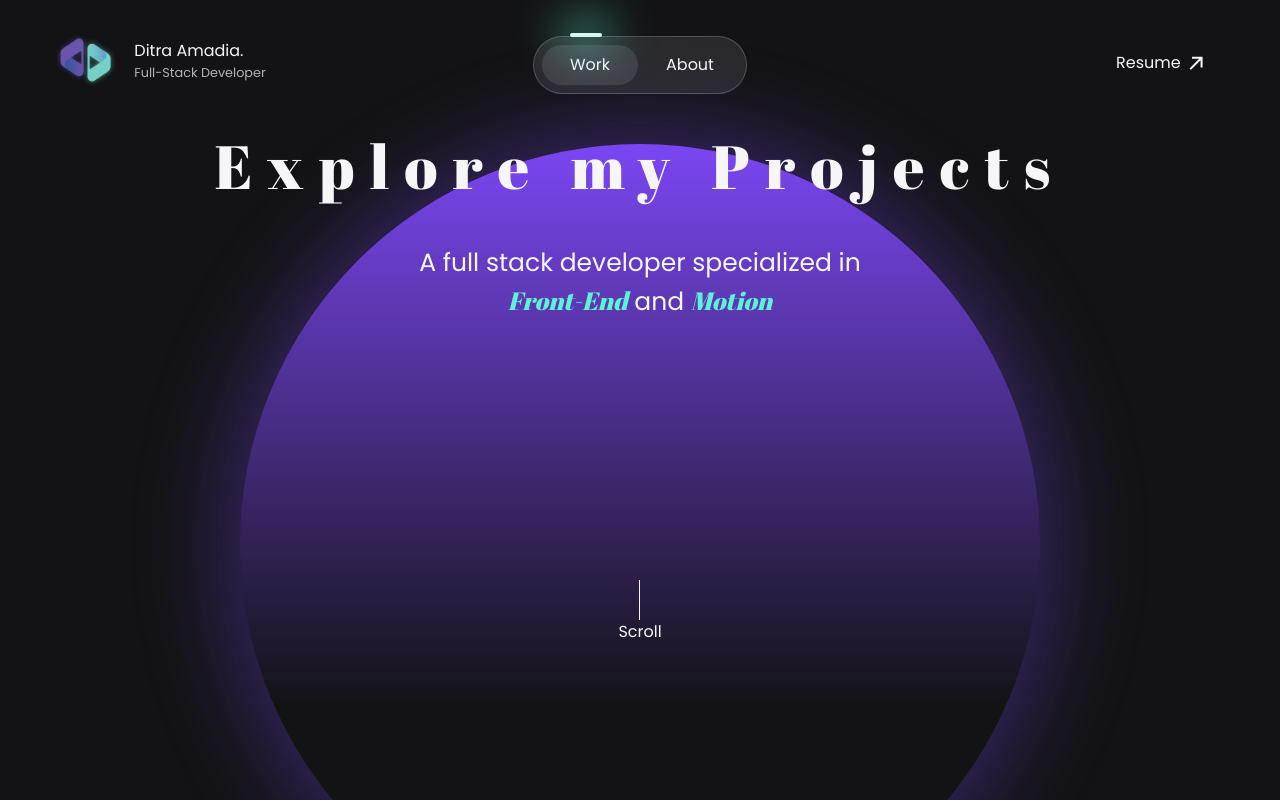
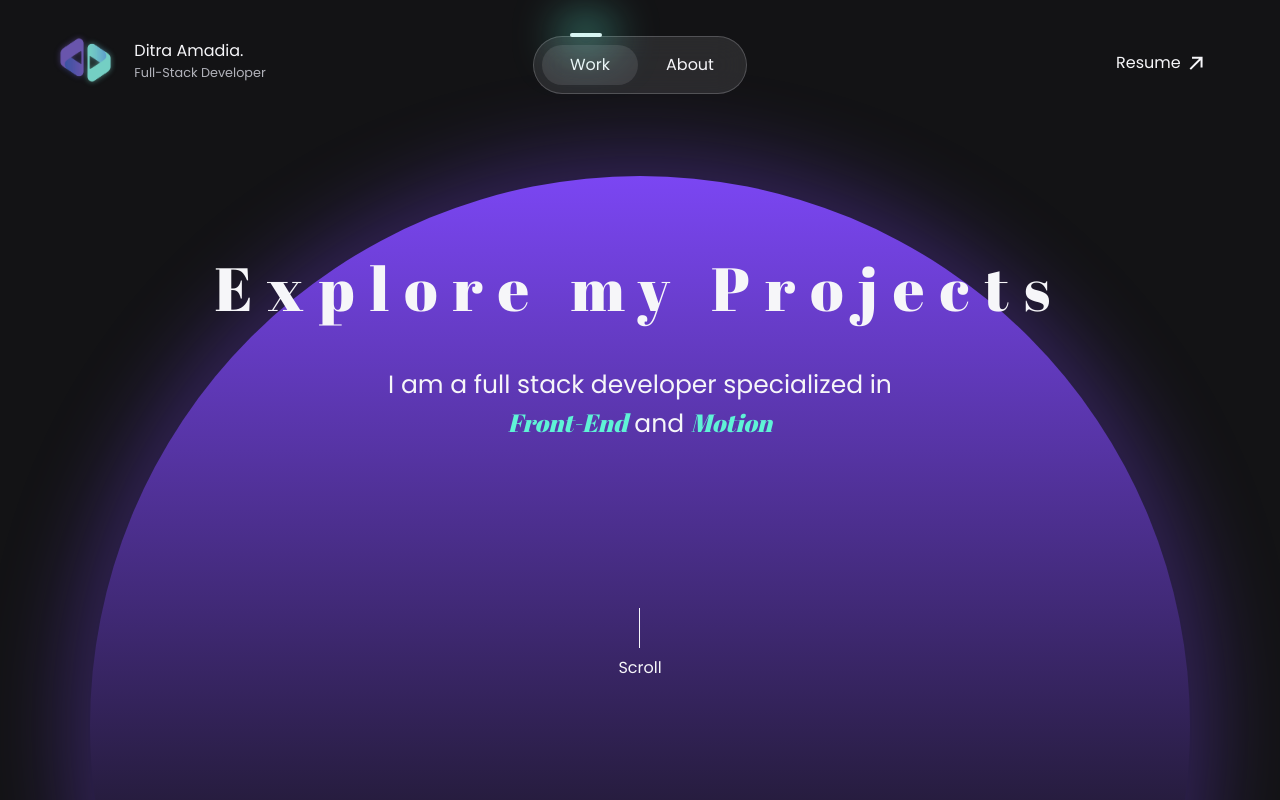
Before and after one commit to ditramadia/portdia, a Next.js app: page / in a window 1280 px wide. Shown: the top 800 px of the page. Built offline with nearby package versions, Linux system fonts and the light colour scheme.

Commit message:
feat: add project hero layout for desktop

```diff
--- a/src/app/page.tsx
+++ b/src/app/page.tsx
@@ -6,26 +6,24 @@ export default function Home() {
   return (
     <>
       <main>
-
-
         <div className="relative">
-          <div className="w-11/12 max-h-[700px] h-screen mx-auto pt-32 pb-14 flex flex-col justify-between">
-            <div>
+          <div className="relative w-11/12 max-h-[700px] h-screen mx-auto pt-32 pb-14 flex flex-col justify-center">
+            <div className="mb-20">
               <h1 className="heading-1 text-center tracking-[0.25em] leading-tight text-on-surface">Explore my Projects</h1>
               <h5 className="mt-10 display-5 text-center text-on-surface">
-                A full stack developer specialized in <br />
+                I am a full stack developer specialized in <br />
                 <span className="text-tertiary abril-fatface italic">Front-End</span> and <span className="text-tertiary abril-fatface italic">Motion</span>
               </h5>
             </div>
 
-            <div className="flex flex-col items-center">
+            <div className="absolute bottom-5 inset-x-0 flex flex-col items-center md:gap-2">
               <div className="h-10 w-[1px] bg-on-surface" />
               <p className="body text-on-surface">Scroll</p>
             </div>
           </div>
 
-          <div className="absolute top-36 -z-10 w-full h-[800px] flex justify-center">
-            <div className="absolute w-[800px] h-[800px] rounded-full">
+          <div className="absolute top-36 -z-10 w-full h-[800px] flex justify-center md:top-44">
+            <div className="absolute w-[800px] h-[800px] rounded-full md:w-[1100px] md:h-[1100px]">
               <div className="absolute -inset-6 rounded-full bg-primary/30 blur-2xl" />
               <div className="absolute inset-0 rounded-full bg-gradient-to-b from-primary to-black to-70%" />
             </div>
```
